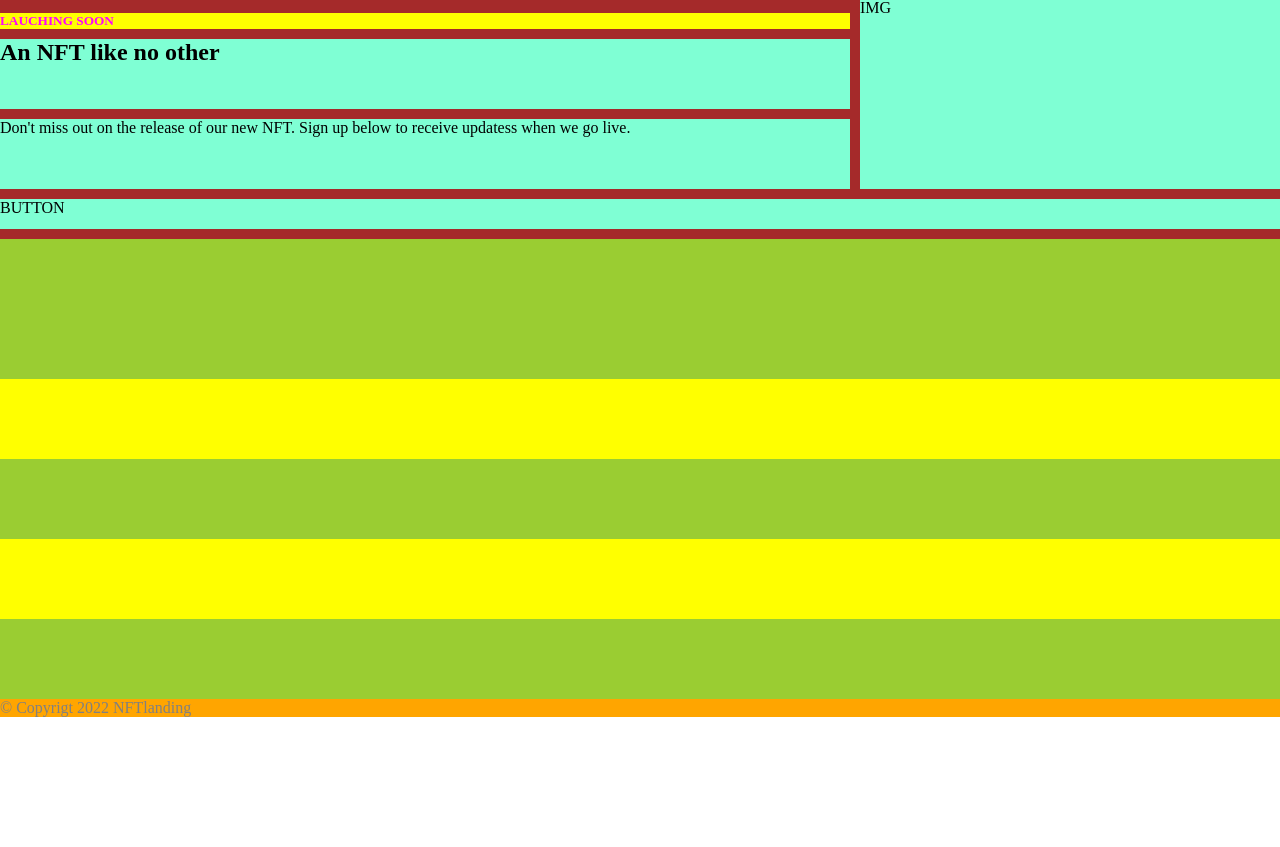
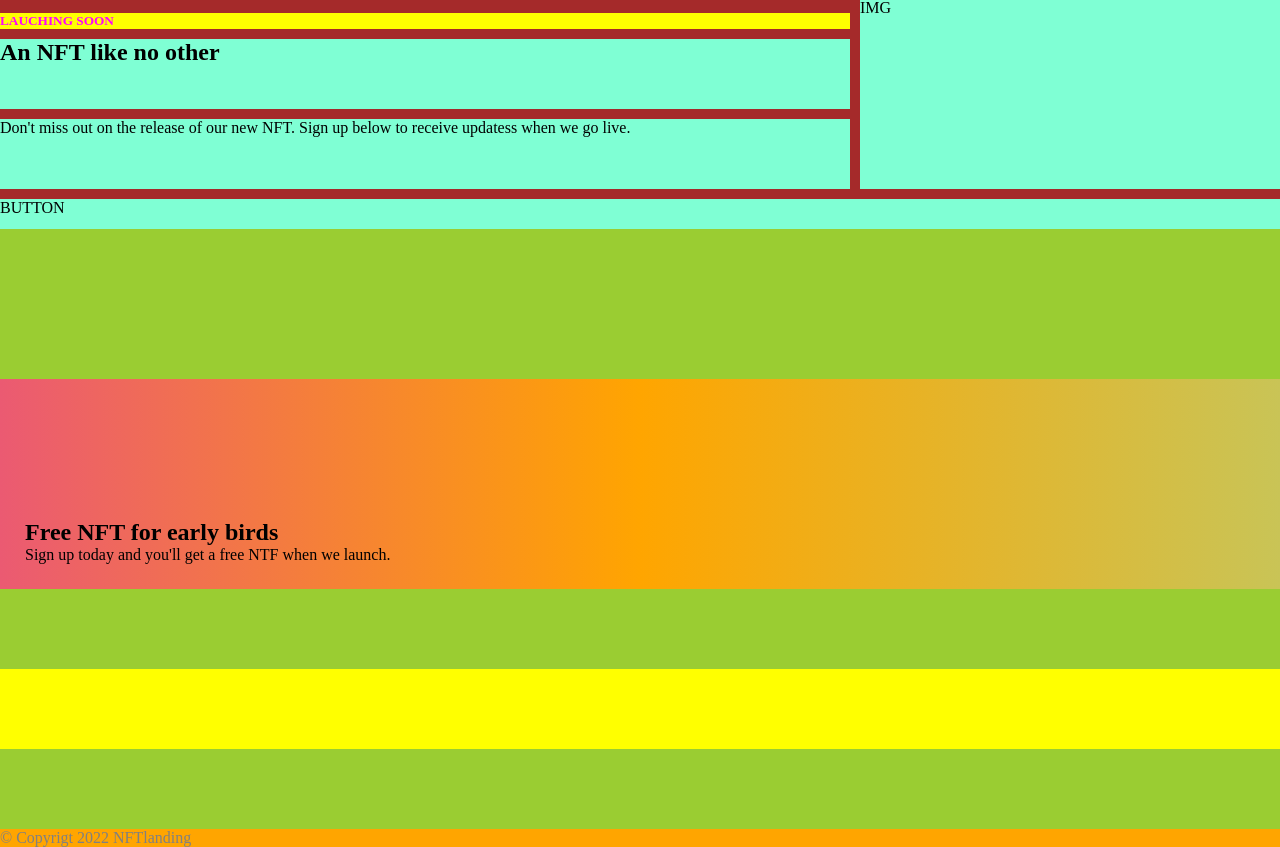
Before and after one commit to ieva404/Exam_html_css, a plain HTML site: page index.html in a window 1280 px wide. Shown: the part 39-886 px from the top of the page. Before the commit the page ends 800 px from the top, so only its background shows below. Drawn offline with Linux system fonts and the light colour scheme.

Commit message:
2-section skeletan

```diff
--- a/index.html
+++ b/index.html
@@ -24,12 +24,9 @@
             <h5>Lauching soon</h5>
           </div>
           <div class="item-img-1s">IMG</div>
-
-          <div></div>
           <div class="item-2-1s">
             <h1>An NFT like no other</h1>
           </div>
-
           <div class="item-3-1s">
             <p>
               Don't miss out on the release of our new NFT. Sign up below to
@@ -39,7 +36,14 @@
           <div class="item-button">BUTTON</div>
         </div>
       </section>
-      <section class="section-2"></section>
+      <section class="section-2">
+        <div>
+          <h1>Free NFT for early birds</h1>
+        </div>
+        <div>
+          <p>Sign up today and you'll get a free NTF when we launch.</p>
+        </div>
+      </section>
       <section class="section-3"></section>
       <section class="section-4"></section>
       <section class="section-5"></section>
--- a/style.css
+++ b/style.css
@@ -90,9 +90,17 @@ SECTION 2
 ******************/
 
 .section-2 {
-  background-color: yellow;
-  width: 100%;
-  height: 10vh;
+  background-image: linear-gradient(
+    to right,
+    rgb(235, 90, 114),
+    orange,
+    rgb(201, 196, 86)
+  );
+  height: 20vh;
+  padding: 25px;
+  display: flex;
+  flex-direction: column;
+  justify-content: flex-end;
 }
 
 /* ***************
```
